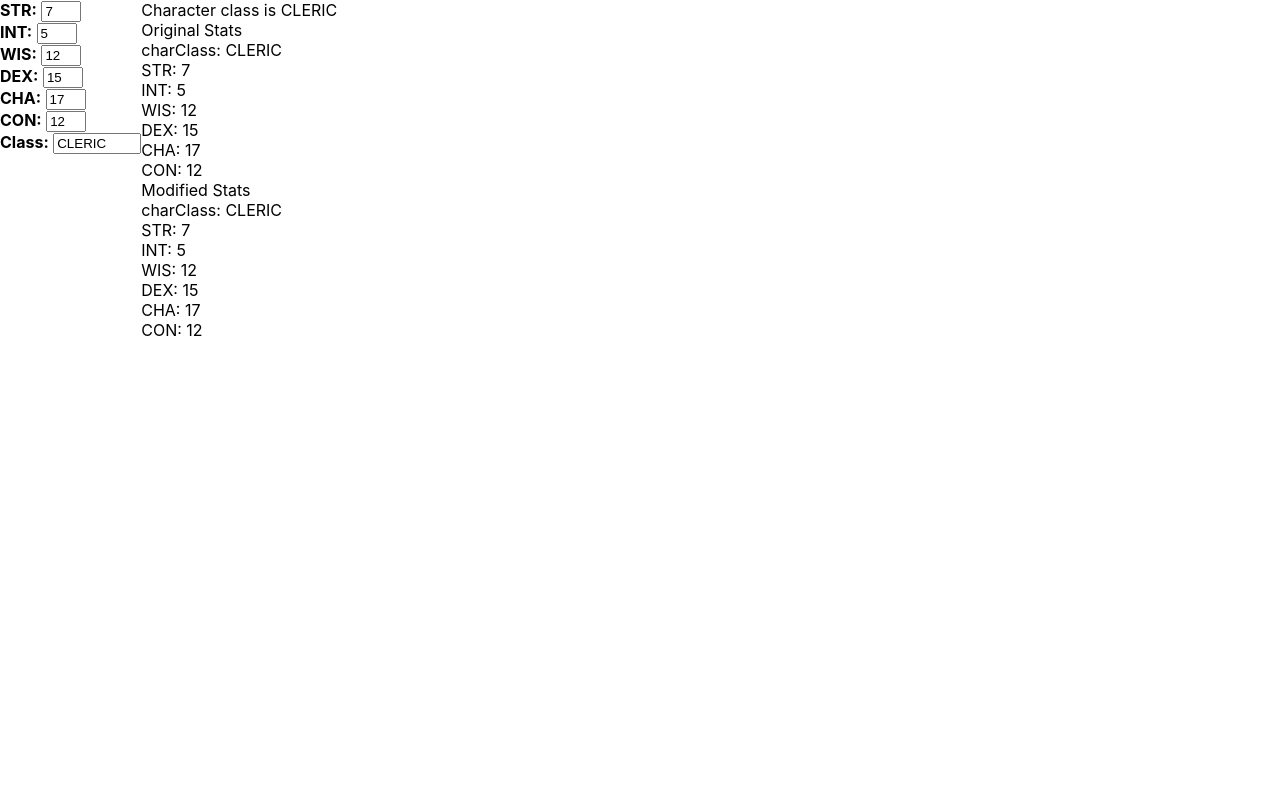
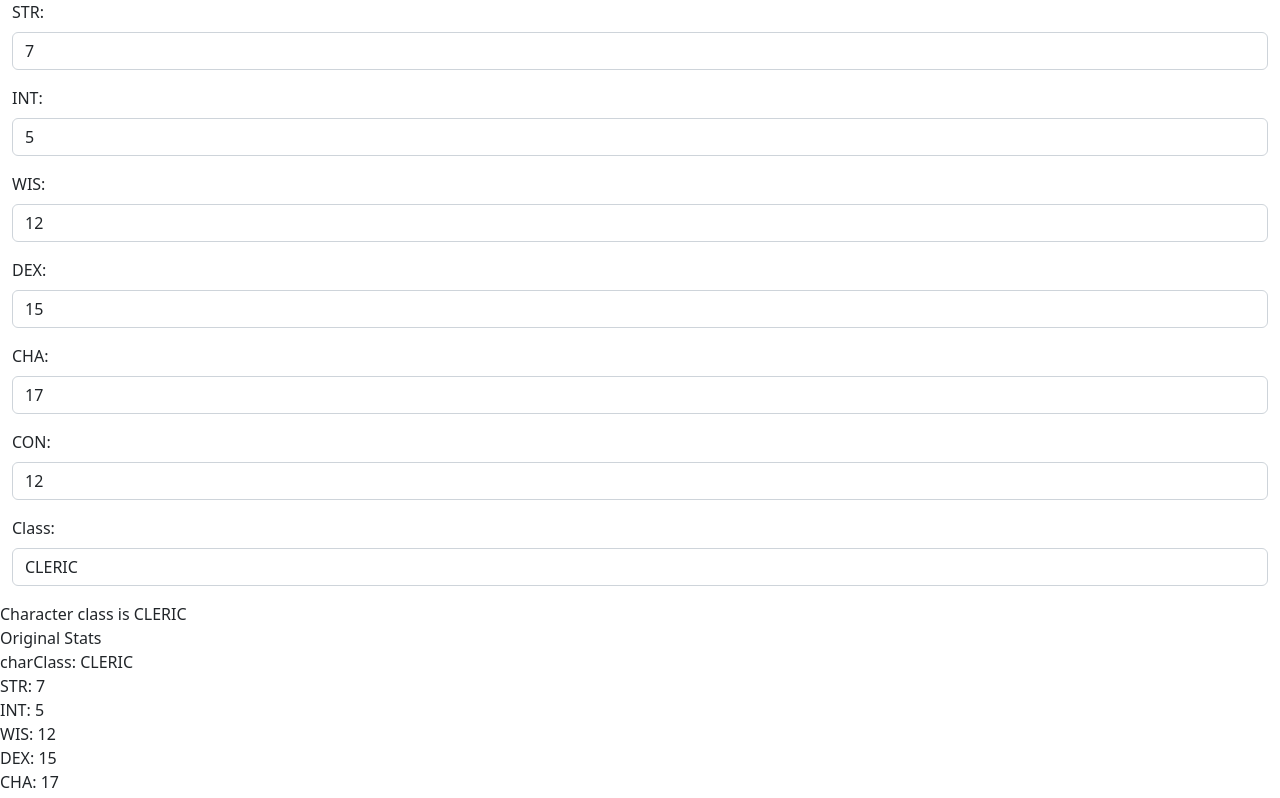
Before and after one commit to sgalland/odd-char-generator, a React (Create React App) app: page / in a window 1280 px wide. Shown: the top 798 px of the page. Built offline with nearby package versions, Linux system fonts and the light colour scheme.

Commit message:
Updated app to use Bootstrap
Added bootstrap and react bootstrap

```diff
--- a/package.json
+++ b/package.json
@@ -7,10 +7,13 @@
     "@testing-library/jest-dom": "^5.16.5",
     "@testing-library/react": "^13.4.0",
     "@testing-library/user-event": "^13.5.0",
+    "bootstrap": "^5.2.2",
     "prop-types": "^15.8.1",
     "react": "^18.2.0",
+    "react-bootstrap": "^2.5.0",
     "react-dom": "^18.2.0",
     "react-scripts": "5.0.1",
+    "sass": "^1.55.0",
     "web-vitals": "^2.1.4"
   },
   "scripts": {
--- a/public/index.html
+++ b/public/index.html
@@ -1,14 +1,11 @@
 <!DOCTYPE html>
 <html lang="en">
+
 <head>
   <meta charset="utf-8" />
   <link rel="icon" href="%PUBLIC_URL%/favicon.ico" />
   <meta name="viewport" content="width=device-width, initial-scale=1" />
-    <meta name="theme-color" content="#000000" />
-    <meta
-      name="description"
-      content="Web site created using create-react-app"
-    />
+  <meta name="description" content="Web site created using create-react-app" />
   <link rel="apple-touch-icon" href="%PUBLIC_URL%/logo192.png" />
   <!--
       manifest.json provides metadata used when your web app is installed on a
@@ -26,6 +23,7 @@
     -->
   <title>React App</title>
 </head>
+
 <body>
   <noscript>You need to enable JavaScript to run this app.</noscript>
   <div id="root"></div>
@@ -40,4 +38,5 @@
       To create a production bundle, use `npm run build` or `yarn build`.
     -->
 </body>
+
 </html>
--- a/src/App.js
+++ b/src/App.js
@@ -3,11 +3,20 @@ import { useState, useRef } from 'react';
 import './App.css';
 import { NumericTextBox, TextBox } from './common/components';
 import { initChar } from './chargen';
+import './custom.scss';
+import Row from 'react-bootstrap/Row';
+import Col from 'react-bootstrap/Row';
+import Container from 'react-bootstrap/Container';
+import ThemeProvider from 'react-bootstrap/ThemeProvider';
+import Stack from 'react-bootstrap/Stack';
+import Form from 'react-bootstrap/Form';
 
 const RollLog = ({ log }) => {
   const counter = useRef(0);
   return (
-    <div style={{ float: 'left', width: "60%", height: "100%" }}>{log ? log.map(l => <div key={`${counter.current++}`}>{l}</div>) : ''}</div>
+    <>
+      {log ? log.map(l => <Row key={`${counter.current++}`}>{l}</Row>) : null}
+    </>
   );
 }
 
@@ -18,22 +27,26 @@ const App = () => {
   const handleOnChange = () => { }
 
   return (
-    <>
-      <div style={{ float: "left", height: "100%" }}>
-        <form>
-          <NumericTextBox label={'STR'} style={{ width: 32 }} value={character.STR} onChange={handleOnChange} />
-          <NumericTextBox label={'INT'} style={{ width: 32 }} value={character.INT} onChange={handleOnChange} />
-          <NumericTextBox label={'WIS'} style={{ width: 32 }} value={character.WIS} onChange={handleOnChange} />
-          <NumericTextBox label={'DEX'} style={{ width: 32 }} value={character.DEX} onChange={handleOnChange} />
-          <NumericTextBox label={'CHA'} style={{ width: 32 }} value={character.CHA} onChange={handleOnChange} />
-          <NumericTextBox label={'CON'} style={{ width: 32 }} value={character.CON} onChange={handleOnChange} />
-
-          <TextBox label={'Class'} style={{ width: 80 }} value={character.charClass} />
-        </form>
-      </div>
-
-      <RollLog log={log} />
-    </>
+    <Form>
+      <ThemeProvider>
+        <Container fluid>
+          {/* <Stack direction='horizontal' gap={5}> */}
+          <Col xxl={1}>
+            <NumericTextBox label={'STR'} value={character.STR} onChange={handleOnChange} />
+            <NumericTextBox label={'INT'} value={character.INT} onChange={handleOnChange} />
+            <NumericTextBox label={'WIS'} value={character.WIS} onChange={handleOnChange} />
+            <NumericTextBox label={'DEX'} value={character.DEX} onChange={handleOnChange} />
+            <NumericTextBox label={'CHA'} value={character.CHA} onChange={handleOnChange} />
+            <NumericTextBox label={'CON'} value={character.CON} onChange={handleOnChange} />
+            <TextBox label={'Class'} style={{ width: 80 }} value={character.charClass} />
+          </Col>
+          <Col xxl={11}>
+            <RollLog log={log} />
+          </Col>
+          {/* </Stack> */}
+        </Container>
+      </ThemeProvider>
+    </Form>
   );
 }
 
--- a/src/common/components/NumericTextbox.js
+++ b/src/common/components/NumericTextbox.js
@@ -1,11 +1,23 @@
 import PropTypes from 'prop-types';
+import Row from 'react-bootstrap/Row';
+import Col from 'react-bootstrap/Col';
+import Form from 'react-bootstrap/Form';
 
-export const NumericTextBox = ({ label, style, value = 0, onChange }) => {
+export const NumericTextBox = ({ id, label, value = 0, onChange }) => {
     return (
-        <div>
-            <label style={{ fontWeight: 'bold' }}>{label}:</label>&nbsp;
-            <input style={{ ...style }} type='number' value={value} onChange={onChange} />
-        </div>);
+        <Form.Group className='mb-3' controlId={`component-${id}`}>
+            <Form.Label htmlFor={id}>{label}:</Form.Label>&nbsp;
+            <Form.Control id={id} type='number' value={value} onChange={onChange} />
+        </Form.Group>);
+    // return (
+    //     <Row>
+    //         <Col md={1}>
+    //             <Form.Label htmlFor={id}>{label}:</Form.Label>&nbsp;
+    //         </Col>
+    //         <Col>
+    //             <Form.Control id={id} type='number' value={value} onChange={onChange} />
+    //         </Col>
+    //     </Row >);
 }
 
 NumericTextBox.propTypes = {
--- a/src/common/components/TextBox.js
+++ b/src/common/components/TextBox.js
@@ -1,15 +1,27 @@
 import PropTypes from 'prop-types';
+import Row from 'react-bootstrap/Row';
+import Col from 'react-bootstrap/Col';
+import Form from 'react-bootstrap/Form';
 
-export const TextBox = ({ label, style, value = '', onChange }) => {
+export const TextBox = ({ id, label, value = '', onChange }) => {
 
     const changeHandler = () => { }
     const handleOnChange = onChange || changeHandler;
 
     return (
-        <div>
-            <label style={{ fontWeight: 'bold' }}>{label}:</label>&nbsp;
-            <input style={{ ...style }} type='text' value={value} onChange={handleOnChange} />
-        </div>);
+        <Form.Group className='mb-3' controlId={`component-${id}`}>
+            <Form.Label htmlFor={id}>{label}:</Form.Label>
+            <Form.Control id={id} type='text' value={value} onChange={handleOnChange} />
+        </Form.Group>);
+
+    // return (
+    //     <Row>
+    //         <Col sm={1}>
+    //             <Form.Label htmlFor={id}>{label}:</Form.Label>&nbsp;</Col>
+    //         <Col>
+    //             <Form.Control id={id} type='text' value={value} onChange={handleOnChange} />
+    //         </Col>
+    //     </Row>);
 }
 
 TextBox.propTypes = {
--- /dev/null
+++ b/src/custom.scss
@@ -0,0 +1,8 @@
+// Override default variables before the import
+$theme-colors: (
+  "info": tomato,
+  "danger": teal,
+);
+
+// Import Bootstrap and its default variables
+@import "../node_modules/bootstrap/scss/bootstrap";
```
Also changed, not shown: 1 other file (tests, documents, lock files or other folders). Lines whose indentation alone changed are shown as unchanged.
